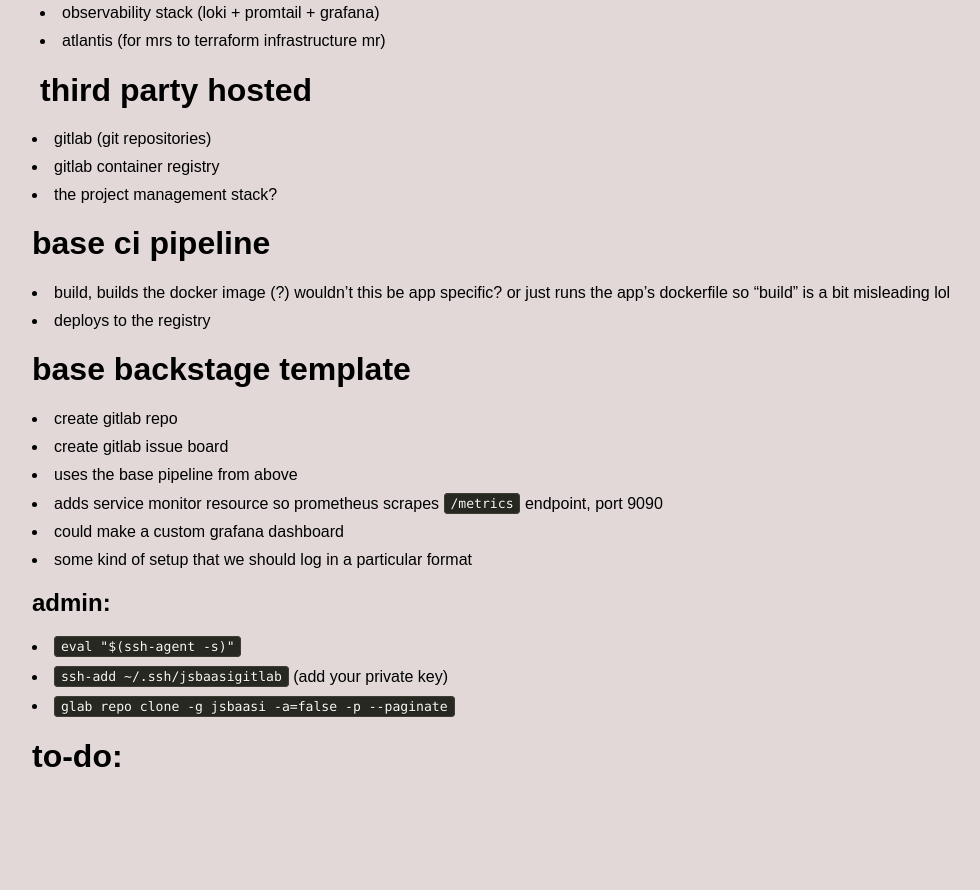
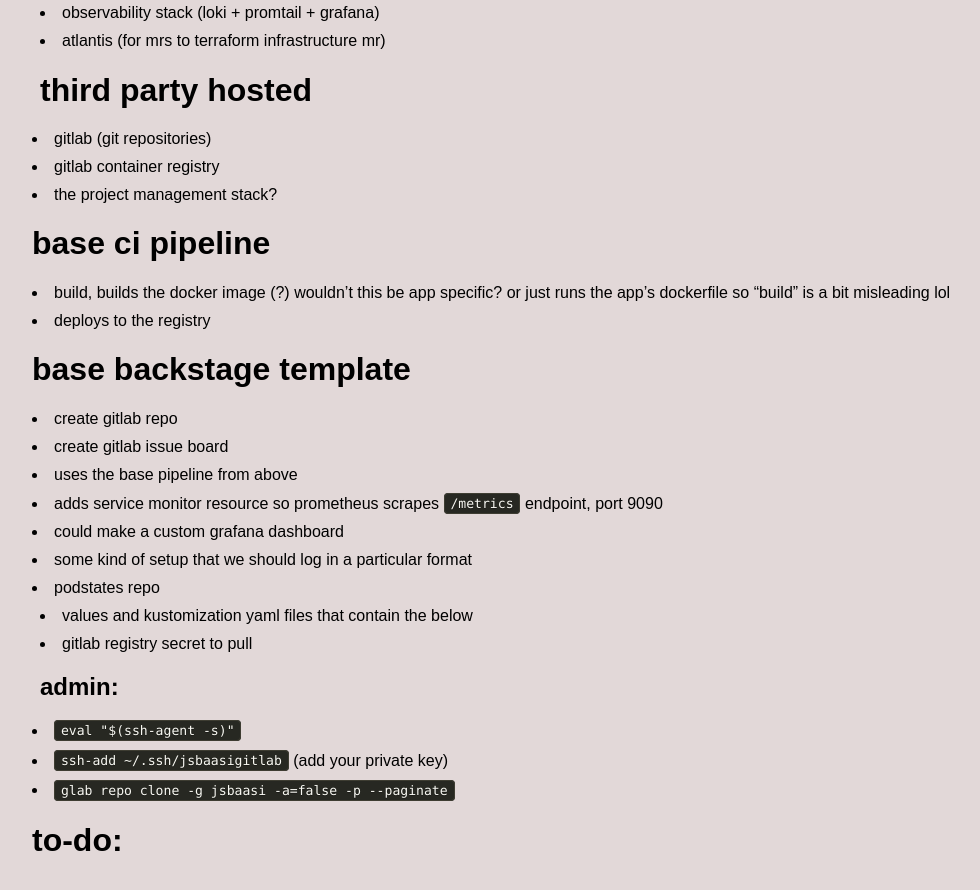
Before and after one commit to jsbaasi/jsbaasi.github.io, a Jekyll site: the page built from _posts/2026-04-17-gitops.md, in a window 1280 px wide and 900 px high, scrolled down 601 px. Shown: the top 890 px of the window, without its empty margins (89-1069 px from the left). Built offline with Jekyll 4.4.1, drawn with Linux system fonts in a browser that asks for light colours; before the commit the page ends 1417 px from its top, so only the background shows below that.

Commit message:
vault backup: 2026-05-03 13:53:31

```diff
--- a/_posts/2026-04-17-gitops.md
+++ b/_posts/2026-04-17-gitops.md
@@ -31,6 +31,9 @@
 - adds service monitor resource so prometheus scrapes `/metrics` endpoint, port 9090
 - could make a custom grafana dashboard
 - some kind of setup that we should log in a particular format
+- podstates repo
+	- values and kustomization yaml files that contain the below
+	- gitlab registry secret to pull
 ## admin:
 - `eval "$(ssh-agent -s)"`
 - `ssh-add ~/.ssh/jsbaasigitlab` (add your private key)
```
